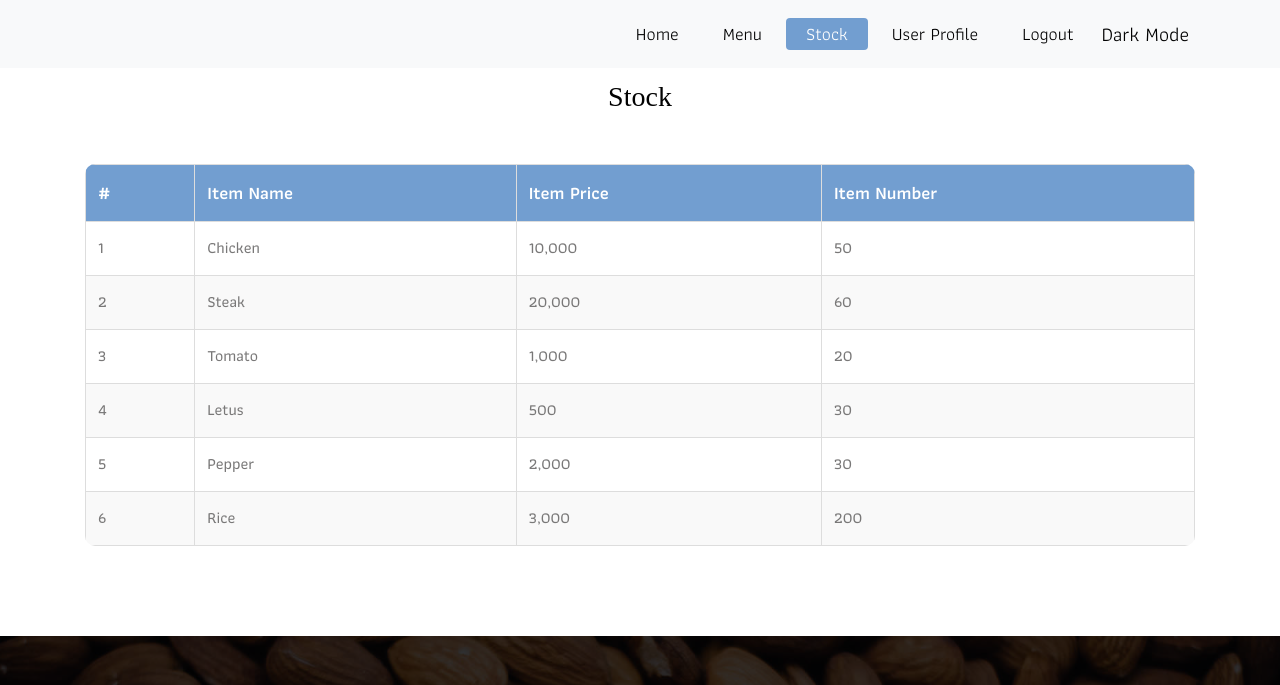
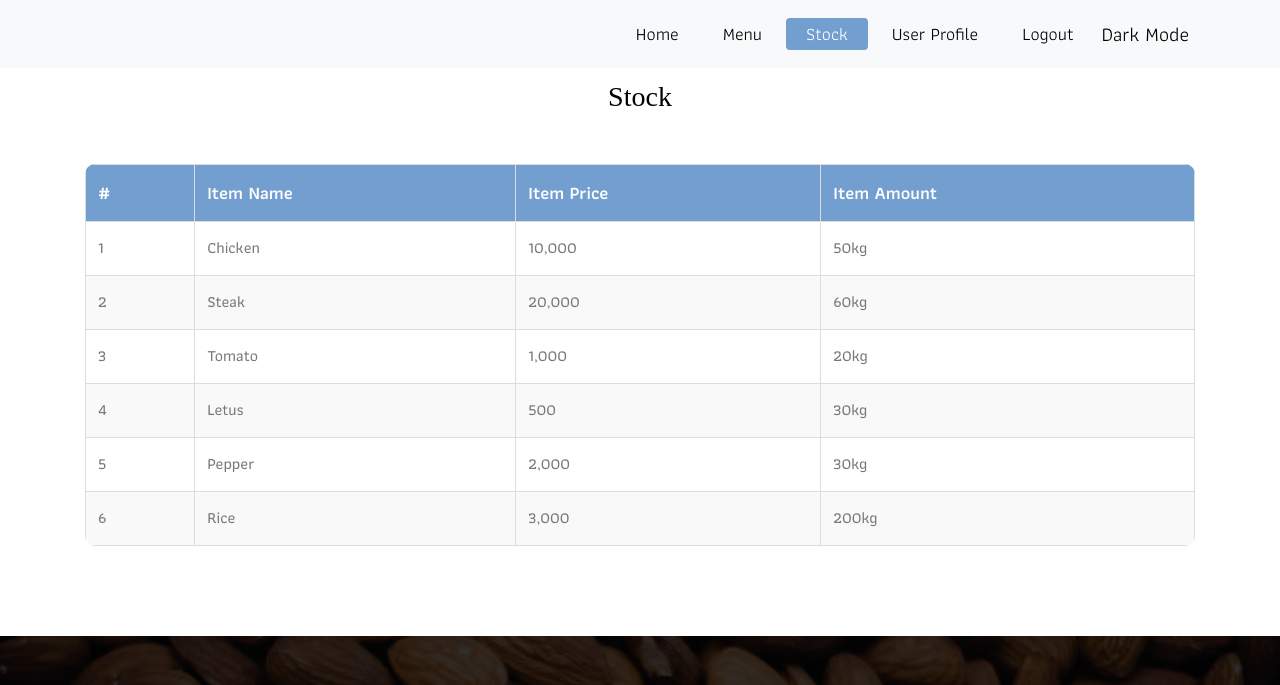
Before and after one commit to hamadmh/ITE308, a plain HTML site: page stock.html in a window 1280 px wide. Shown: the top 685 px of the page. Drawn offline with Linux system fonts and the light colour scheme; some packages are replaced by stand-ins of ours; a script that the page names is missing; a web font is replaced by a local one.

Commit message:
stock fix

```diff
--- a/stock.html
+++ b/stock.html
@@ -54,7 +54,7 @@
                             <th>#</th>
                             <th>Item Name</th>
                             <th>Item Price</th>
-                            <th>Item Number</th>
+                            <th>Item Amount</th>
                         </tr>
                     </thead>
                     <tbody>
@@ -62,37 +62,37 @@
                             <td>1</td>
                             <td>Chicken</td>
                             <td>10,000</td>
-                            <td>50</td>
+                            <td>50kg</td>
                         </tr>
                         <tr>
                             <td>2</td>
                             <td>Steak</td>
                             <td>20,000</td>
-                            <td>60</td>
+                            <td>60kg</td>
                         </tr>
                         <tr>
                             <td>3</td>
                             <td>Tomato</td>
                             <td>1,000</td>
-                            <td>20</td>
+                            <td>20kg</td>
                         </tr>
                         <tr>
                             <td>4</td>
                             <td>Letus</td>
                             <td>500</td>
-                            <td>30</td>
+                            <td>30kg</td>
                         </tr>
                         <tr>
                             <td>5</td>
                             <td>Pepper</td>
                             <td>2,000</td>
-                            <td>30</td>
+                            <td>30kg</td>
                         </tr>
                         <tr>
                             <td>6</td>
                             <td>Rice</td>
                             <td>3,000</td>
-                            <td>200</td>
+                            <td>200kg</td>
                         </tr>
                     </tbody>
                 </table>
```
